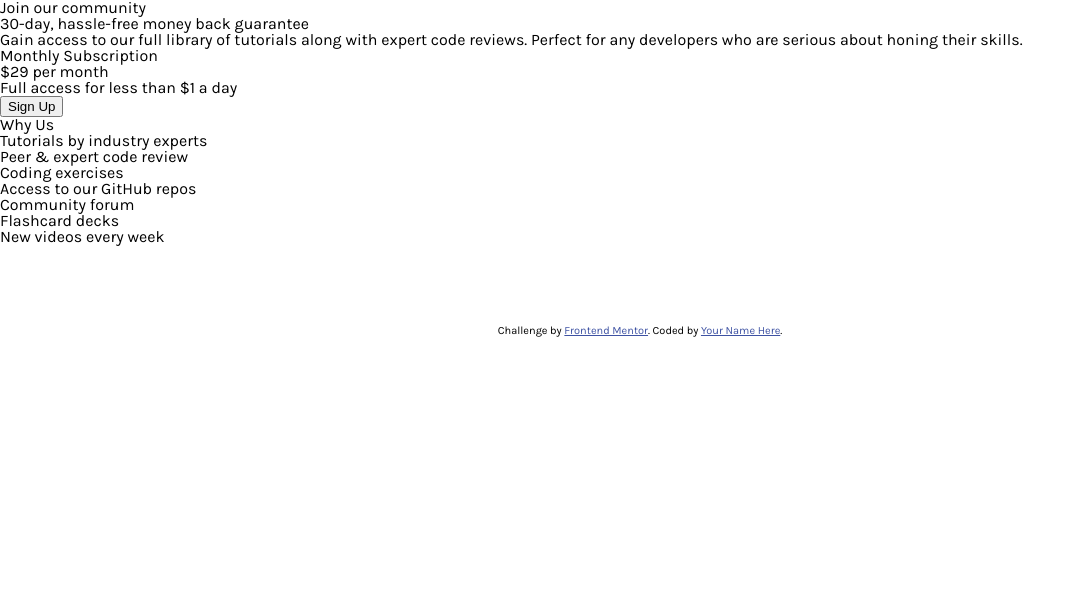
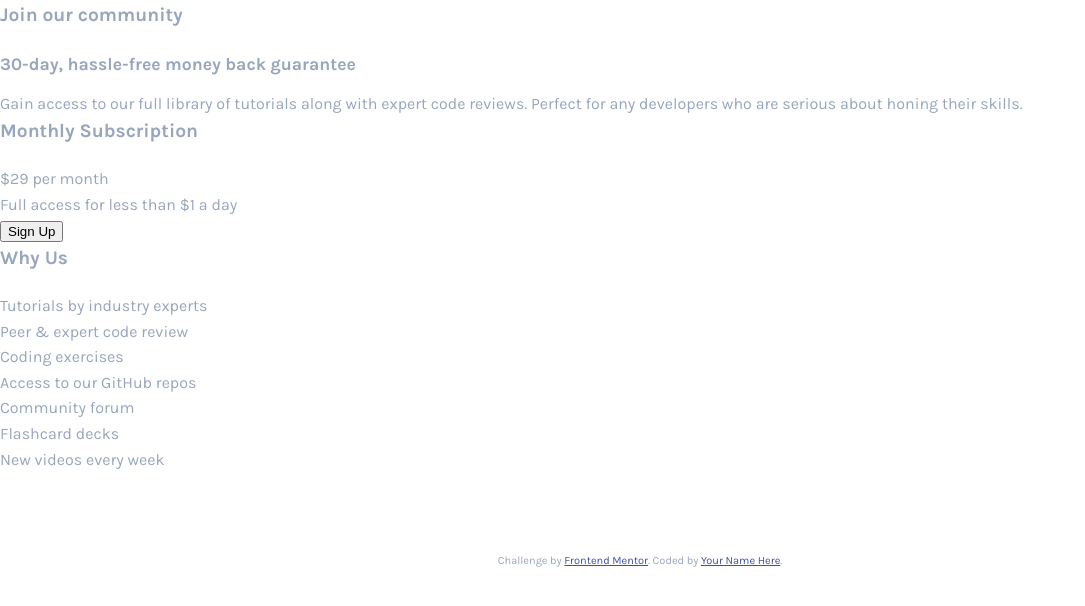
Before and after one commit to matejkubicek/Single-price, a website: page index.html in a window 1280 px wide. Shown: the whole page, without its empty margins (0-1085 px from the left). Drawn offline with Linux system fonts and the light colour scheme.

Commit message:
CSS - base typography, variables

```diff
--- a/index.html
+++ b/index.html
@@ -16,31 +16,31 @@
 
 <body>
 
-  <section>
-    <h1> Join our community</h1>
-    <h2>30-day, hassle-free money back guarantee</h2>
+  <section class="section-join">
+    <h1 class="section-join__heading"> Join our community</h1>
+    <h2 class="section-join__subheading">30-day, hassle-free money back guarantee</h2>
     <p>Gain access to our full library of tutorials along with expert code reviews.
       Perfect for any developers who are serious about honing their skills.</p>
   </section>
-  <section>
-    <h1>Monthly Subscription</h1>
-    <p>
+  <section class="section-subscript">
+    <h1 class="section-subscript__heading">Monthly Subscription</h1>
+    <p class="section-subscript__price">
       <span>&dollar;29</span>
       per month
     </p>
     <p>Full access for less than &dollar;1 a day</p>
-    <button>Sign Up</button>
+    <button class="button">Sign Up</button>
   </section>
-  <section>
-    <h1>Why Us</h1>
-    <ul>
-      <li>Tutorials by industry experts</li>
-      <li>Peer &amp; expert code review</li>
-      <li>Coding exercises</li>
-      <li>Access to our GitHub repos</li>
-      <li>Community forum</li>
-      <li>Flashcard decks</li>
-      <li>New videos every week</li>
+  <section class="section-why">
+    <h1 class="section-why__heading">Why Us</h1>
+    <ul class="section-why__list">
+      <li class="section-why__list-item">Tutorials by industry experts</li>
+      <li class="section-why__list-item">Peer &amp; expert code review</li>
+      <li class="section-why__list-item">Coding exercises</li>
+      <li class="section-why__list-item">Access to our GitHub repos</li>
+      <li class="section-why__list-item">Community forum</li>
+      <li class="section-why__list-item">Flashcard decks</li>
+      <li class="section-why__list-item">New videos every week</li>
     </ul>
   </section>
 
--- a/scss/base/_typography.scss
+++ b/scss/base/_typography.scss
@@ -1,3 +1,19 @@
 body {
   font-family: ("Karla"), sans-serif;
+  font-size: 16px;
+  color: $clr-grayblue;
+  font-weight: $fw-normal;
+  line-height: 1.6;
 }
+
+h1 {
+  font-size: 1.2rem;
+  font-weight: $fw-bold;
+  margin-bottom: 1.2rem;
+}
+
+h2 {
+  font-size: 1.1rem;
+  font-weight: $fw-bold;
+  margin-bottom: 0.8rem;
+}
--- a/scss/helpers/_variables.scss
+++ b/scss/helpers/_variables.scss
@@ -0,0 +1,9 @@
+// Colors
+$clr-cyan: hsl(179, 62%, 43%);
+$clr-yellow: hsl(71, 73%, 54%);
+$clr-gray: hsl(204, 43%, 93%);
+$clr-grayblue: hsl(218, 22%, 67%);
+
+// Font weights
+$fw-normal: 400;
+$fw-bold: 700;
```
Also changed, not shown: css/style.css.
